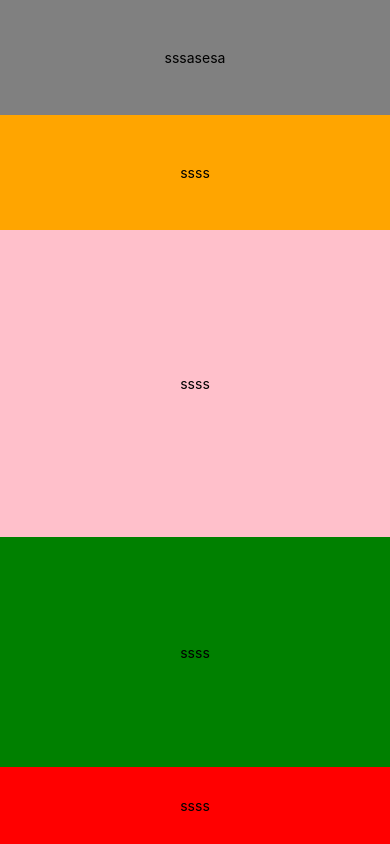
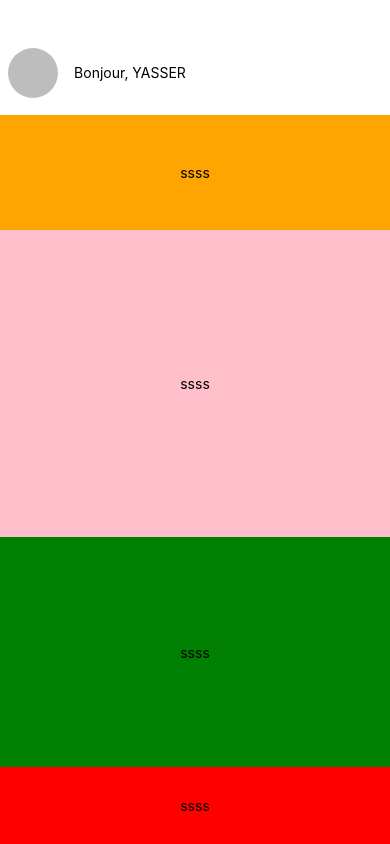
Before and after one commit to YasserLoukniti/ecommerce-app, a React Native app: screen / in a window 390 px wide. Built offline with nearby package versions, Linux system fonts and the light colour scheme.

Commit message:
Add UserInfo

```diff
--- a/App.js
+++ b/App.js
@@ -13,7 +13,7 @@ export default function App() {
 const styles = StyleSheet.create({
   container: {
     flex: 1,
-    backgroundColor: 'green',
+    backgroundColor: 'white',
     justifyContent: 'center',
   },
 });
--- a/package.json
+++ b/package.json
@@ -12,7 +12,8 @@
     "expo": "~47.0.12",
     "expo-status-bar": "~1.4.2",
     "react": "18.1.0",
-    "react-native": "0.70.5"
+    "react-native": "0.70.5",
+    "react-native-elements": "^3.4.3"
   },
   "devDependencies": {
     "@babel/core": "^7.12.9"
--- a/src/component/Home/Home-Header.jsx
+++ b/src/component/Home/Home-Header.jsx
@@ -1,11 +1,24 @@
 import { StyleSheet, Text, View } from 'react-native';
+import { Avatar } from 'react-native-elements';
 
 export default function HomeHeader() {
 
     return (
         < >
-            <View style={styles.user}>
-                <Text>sssasesa</Text>
+            <View style={styles.userView}>
+                <View style={styles.userInfo}>
+                    <View style={styles.avatar}>
+                        <Avatar
+                            rounded
+                            size="medium"
+                            source={require("../../../assets/avatar.png")}
+                        />
+                    </View>
+                    <View style={styles.text}>
+                        <Text>Bonjour, YASSER</Text>
+                    </View>
+                </View>
+
             </View>
             <View style={styles.explorer}>
                 <Text>ssss</Text>
@@ -15,12 +28,28 @@ export default function HomeHeader() {
 }
 
 const styles = StyleSheet.create({
-    user: {
+    userView: {
         flex: 3,
-        backgroundColor: "grey",
+        justifyContent: 'center',
+
+    },
+    userInfo: {
+        flex: 1,
+        width: "50%",
         alignItems: 'center',
         justifyContent: 'center',
-
+        flexDirection: 'row',
+        paddingTop: 30,
+    },
+    avatar: {
+        flex: 1,
+        justifyContent: 'center',
+        alignItems: 'center',
+    },
+    text: {
+        flex: 2,
+        justifyContent: 'flex-start',
+        alignItems: 'center',
     },
     explorer: {
         flex: 3,
--- a/src/screen/Home/Index.jsx
+++ b/src/screen/Home/Index.jsx
@@ -5,8 +5,6 @@ import MostOrdered from '../../component/Home/Most-Ordered';
 import NewProducts from '../../component/Home/New-Products';
 
 export default function Home() {
-
-
 
     return (
         < >
```
Also changed, not shown: src/component/Atoms/Avatar.jsx (added, +18 -0 lines), assets/avatar.png (added), 1 other file (tests, documents, lock files or other folders).
